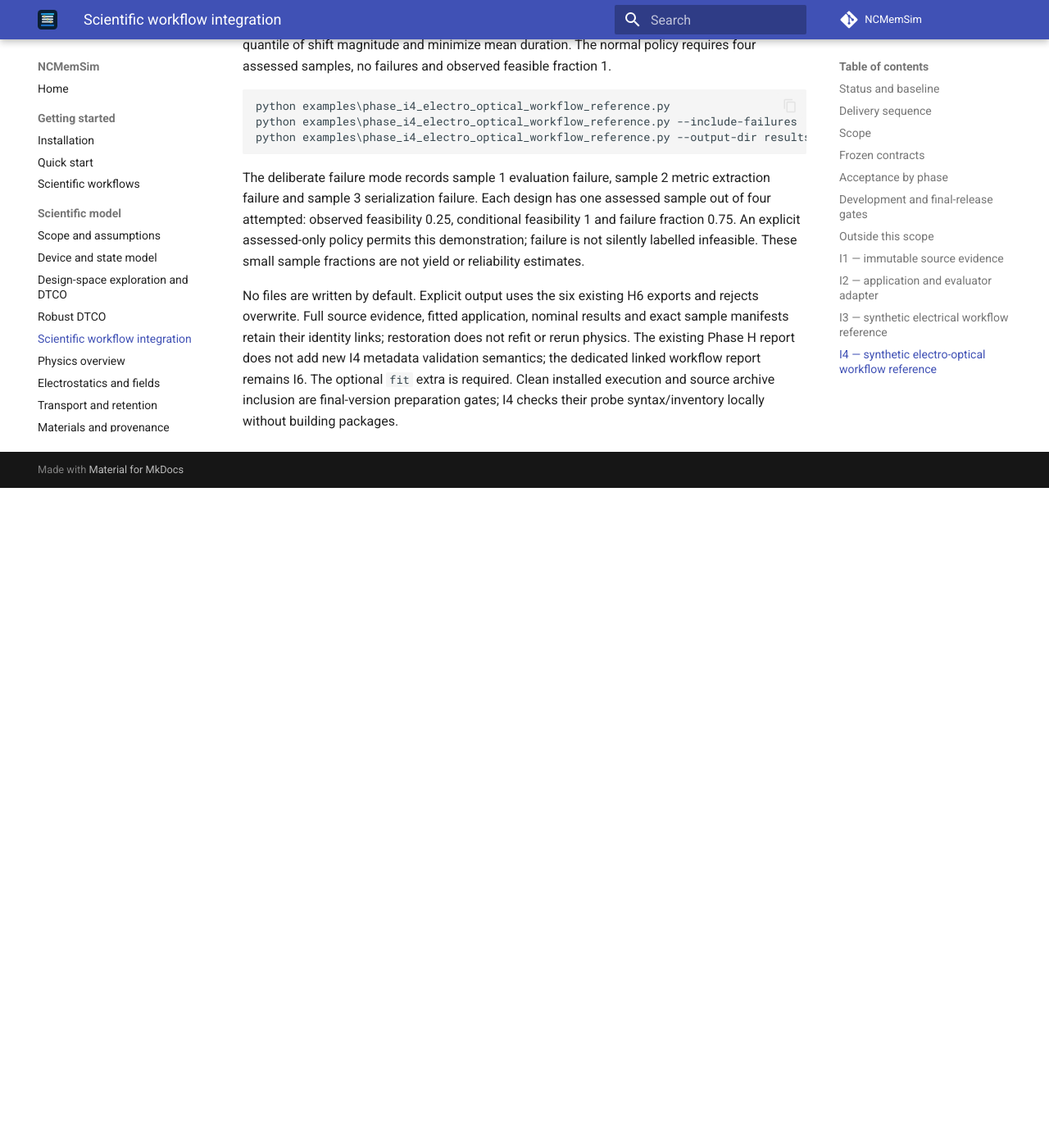
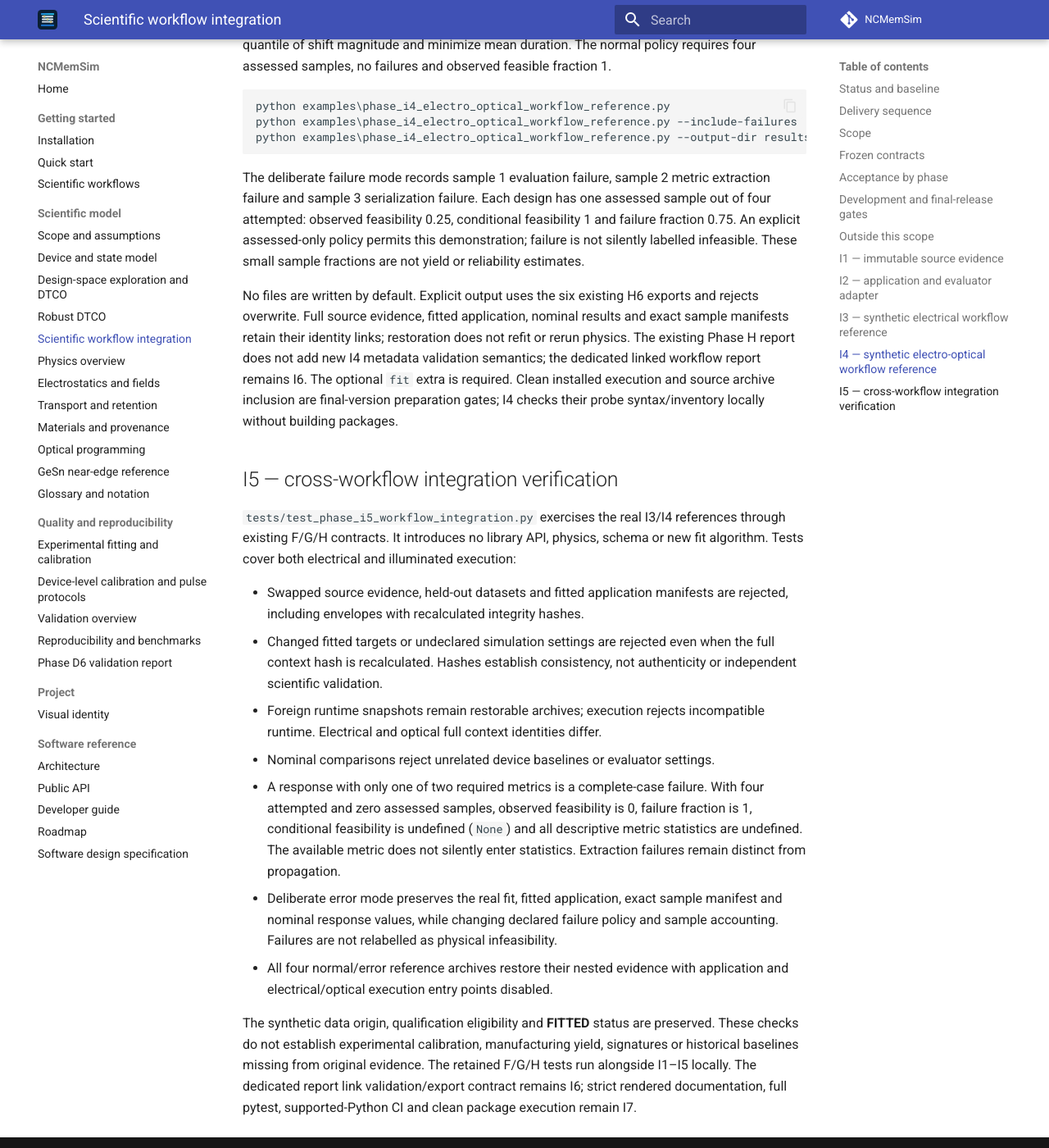
Before and after one commit to ocojocaru/NCMemSim, an MkDocs documentation site: the page built from docs/scientific_workflows.md, in a window 1280 px wide and 1400 px high, scrolled down 9877 px. Shown: the whole window at 82% size. Built offline with MkDocs 1.6.1 and Material for MkDocs 9.7.7, drawn with Linux system fonts in a browser that asks for light colours; comment, search, counter and statistics services are not loaded; before the commit the page ends 10472 px from its top, so only the background shows below that; some of the changed text lies outside the part shown.

Commit message:
Verify scientific workflow provenance failures and compatibility

```diff
--- a/docs/scientific_workflows.md
+++ b/docs/scientific_workflows.md
@@ -9,7 +9,7 @@
 I0 supplies scope/contracts and development setup. I1 adds immutable evidence
 and identity contracts in `ncmemsim.workflows`; I2 adds fitted application and full
 evaluator contexts. I3 supplies the complete synthetic electrical reference;
-I4 supplies the synthetic electro-optical reference. Verification and linked integration reports remain I5–I6 work.
+I4 supplies the synthetic electro-optical reference. I5 verifies cross-workflow provenance, failure accounting and compatibility. Linked integration reports remain I6 work.
 
 ## Delivery sequence
 
@@ -454,3 +454,36 @@
 report remains I6. The optional `fit` extra is required. Clean installed
 execution and source archive inclusion are final-version preparation gates;
 I4 checks their probe syntax/inventory locally without building packages.
+
+
+## I5 — cross-workflow integration verification
+
+`tests/test_phase_i5_workflow_integration.py` exercises the real I3/I4 references
+through existing F/G/H contracts. It introduces no library API, physics, schema
+or new fit algorithm. Tests cover both electrical and illuminated execution:
+
+- Swapped source evidence, held-out datasets and fitted application manifests
+  are rejected, including envelopes with recalculated integrity hashes.
+- Changed fitted targets or undeclared simulation settings are rejected even
+  when the full context hash is recalculated. Hashes establish consistency,
+  not authenticity or independent scientific validation.
+- Foreign runtime snapshots remain restorable archives; execution rejects
+  incompatible runtime. Electrical and optical full context identities differ.
+- Nominal comparisons reject unrelated device baselines or evaluator settings.
+- A response with only one of two required metrics is a complete-case failure.
+  With four attempted and zero assessed samples, observed feasibility is 0,
+  failure fraction is 1, conditional feasibility is undefined (`None`) and all
+  descriptive metric statistics are undefined. The available metric does not
+  silently enter statistics. Extraction failures remain distinct from propagation.
+- Deliberate error mode preserves the real fit, fitted application, exact sample
+  manifest and nominal response values, while changing declared failure policy
+  and sample accounting. Failures are not relabelled as physical infeasibility.
+- All four normal/error reference archives restore their nested evidence with
+  application and electrical/optical execution entry points disabled.
+
+The synthetic data origin, qualification eligibility and **FITTED** status are
+preserved. These checks do not establish experimental calibration, manufacturing
+yield, signatures or historical baselines missing from original evidence.
+The retained F/G/H tests run alongside I1–I5 locally. The dedicated report link
+validation/export contract remains I6; strict rendered documentation, full
+pytest, supported-Python CI and clean package execution remain I7.
```
Also changed, not shown: other parts of docs/scientific_workflows.md (+2 -2 lines), CHANGELOG.md (+11 -0 lines), README.md (+3 -3 lines), docs/api.md (+7 -0 lines), docs/index.md (+1 -1 lines), docs/roadmap.md (+1 -1 lines), 1 other file.
